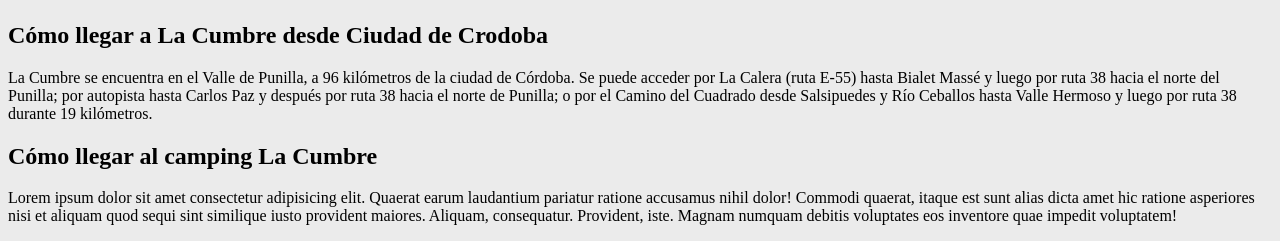
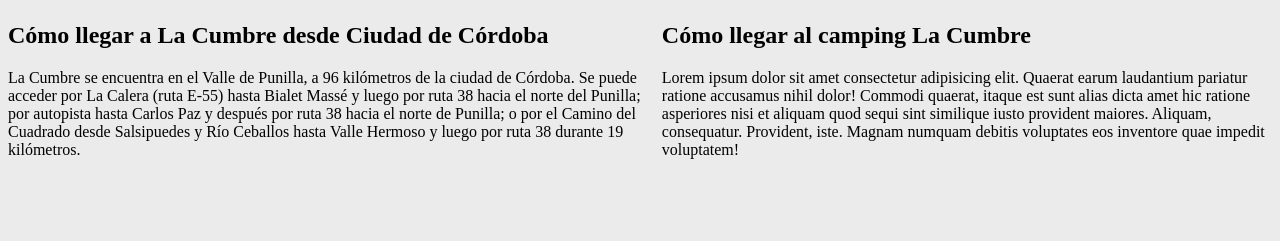
Before and after one commit to PradoAlejandra/node-ejercicio-06, a plain HTML site: page como-llegar.html in a window 1280 px wide. Shown: the part 1158-1399 px from the top of the page. After the commit the page ends 1341 px from the top, so only its background shows below. Drawn offline with Linux system fonts and the light colour scheme.

Commit message:
modificaciones

```diff
--- a/como-llegar.html
+++ b/como-llegar.html
@@ -27,8 +27,9 @@
         <iframe src="https://www.google.com/maps/embed?pb=!1m28!1m12!1m3!1d218361.4200272879!2d-64.4879703559642!3d-31.223577680355593!2m3!1f0!2f0!3f0!3m2!1i1024!2i768!4f13.1!4m13!3e6!4m5!1s0x9432985f478f5b69%3A0xb0a24f9a5366b092!2sCiudad%20de%20C%C3%B3rdoba%2C%20C%C3%B3rdoba!3m2!1d-31.420083299999998!2d-64.1887761!4m5!1s0x942d850bce1d2b87%3A0xe4c7a01d7ecb054e!2sAv.%20Argentina%20915-901%2C%20La%20Cumbre%2C%20C%C3%B3rdoba!3m2!1d-30.989493699999997!2d-64.4830155!5e0!3m2!1ses!2sar!4v1657664086141!5m2!1ses!2sar" width="100%" height="600" style="border:0;" allowfullscreen="" loading="lazy" referrerpolicy="no-referrer-when-downgrade"></iframe>
     </div>
 
+    <div class="contenedor-como-llegar">
         <div>
-        <h2>Cómo llegar a La Cumbre desde Ciudad de Crodoba</h2>
+            <h2>Cómo llegar a La Cumbre desde Ciudad de Córdoba</h2>
             <p>La Cumbre se encuentra en el Valle de Punilla, a 96 kilómetros de la ciudad de Córdoba. Se puede acceder por La Calera (ruta E-55) hasta Bialet Massé y luego por ruta 38 hacia el norte del  Punilla; por autopista hasta Carlos Paz y después por ruta 38 hacia el norte de Punilla; o por el Camino del Cuadrado desde Salsipuedes y Río Ceballos hasta Valle Hermoso y luego por ruta 38 durante 19 kilómetros.</p>
         </div>
 
@@ -36,6 +37,8 @@
             <h2>Cómo llegar al camping La Cumbre</h2>
             <p>Lorem ipsum dolor sit amet consectetur adipisicing elit. Quaerat earum laudantium pariatur ratione accusamus nihil dolor! Commodi quaerat, itaque est sunt alias dicta amet hic ratione asperiores nisi et aliquam quod sequi sint similique iusto provident maiores. Aliquam, consequatur. Provident, iste. Magnam numquam debitis voluptates eos inventore quae impedit voluptatem!</p>
         </div>
+    </div>
+
 
 
 
--- a/css/estilos.css
+++ b/css/estilos.css
@@ -21,7 +21,7 @@ body {
     height: 2px;
     max-width: 200px;
     padding: 0;
-    margin: 20px auto 0 auto
+    margin: 20px auto 0 auto;
 }
 
 .mapa {
@@ -29,6 +29,11 @@ body {
     height: 30%;
 }
 
+.contenedor-como-llegar {
+    display:flex;
+}
+
+
 .img-tarifas {
     width: 300px;
 }
```
Lines whose indentation alone changed are shown as unchanged.
